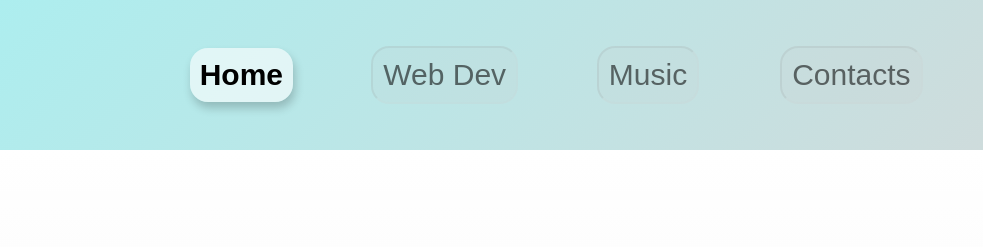
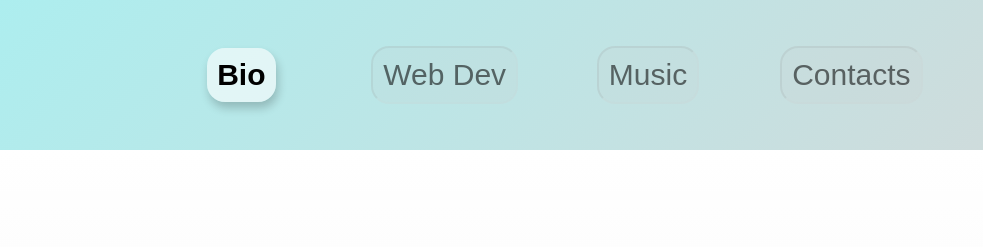
Before and after one commit to SamueleVerona/Porfolio-Website, a plain HTML site: page index.html in a window 1280 px wide. Shown: the top 247 px of the page, 297-1280 px from the left. Drawn offline with Linux system fonts and the light colour scheme; a web font is replaced by a local one.

Commit message:
changed home section text

```diff
--- a/index.html
+++ b/index.html
@@ -19,7 +19,7 @@
            <div id="siteIcon" class="flex"><img  src="/icons/beard_logo.png" alt=""></div>
             <ul id="sectionsList" class="flex mediumText">
                 <li class="listItemFormat ">
-                    <button id="button1" type="button" href="#" class="navButton  tinyText textFont3" activeBtn="true" tabindex="1" >Home</button>
+                    <button id="button1" type="button" href="#" class="navButton  tinyText textFont3" activeBtn="true" tabindex="1" >Bio</button>
                 </li>
                 <li class="listItemFormat ">
                     <button id="button2" type="button" href="#" class="navButton  tinyText textFont3" activeBtn="false" tabindex="2">Web Dev</button>
```
